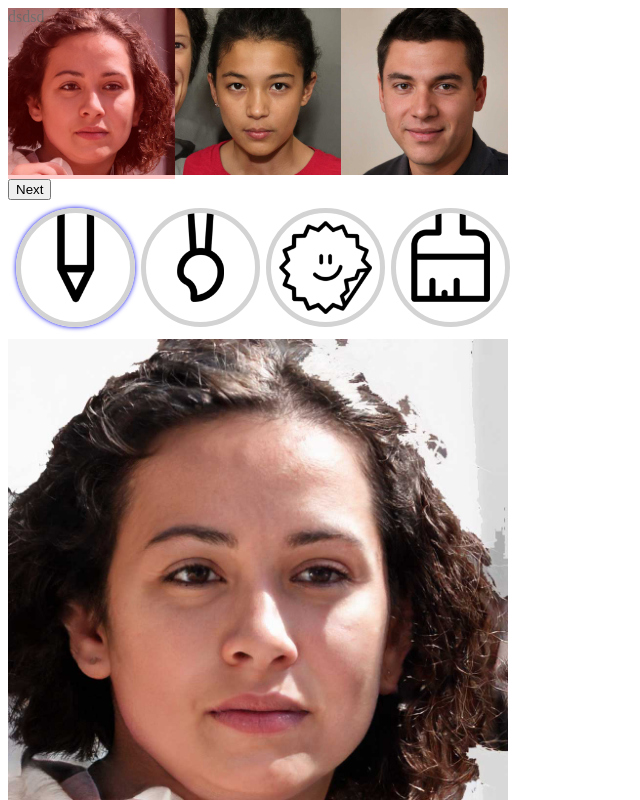
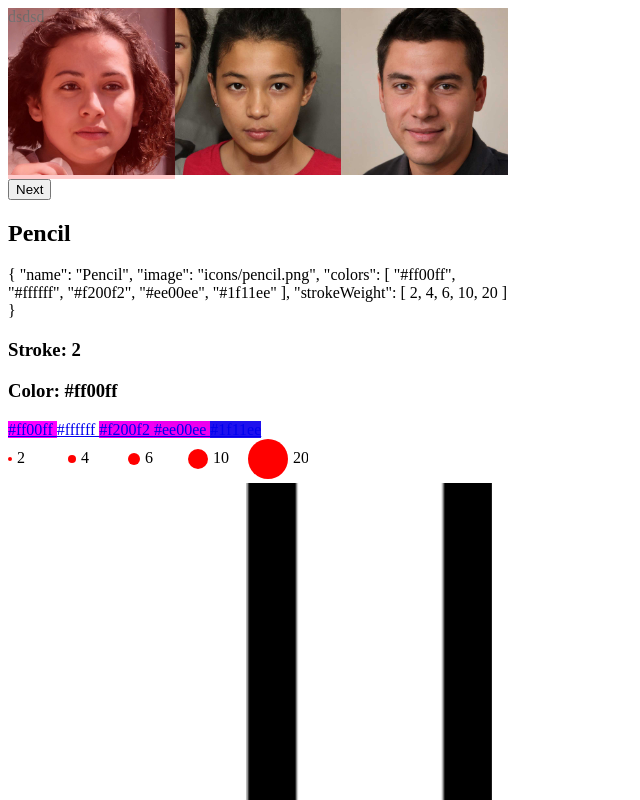
Before and after one commit to youthradio/trackface-draft, a Vue app: page / in a window 1280 px wide. Shown: the top 800 px of the page, without its empty margins (0-640 px from the left). Built offline with nearby package versions, Linux system fonts and the light colour scheme.

Commit message:
stroke colors store and canvas implementation

```diff
--- a/src/components/Canvas.vue
+++ b/src/components/Canvas.vue
@@ -24,7 +24,8 @@ export default {
       isDrawing: false,
       historyPointer: -1,
       history: {
-        points: []
+        points: [],
+        colors: []
       },
       penSet: false,
       main: { canvas: null, ctx: null },
@@ -151,9 +152,10 @@ export default {
         this.layer.canvas.height
       );
       this.history.points.pop();
+      this.history.colors.pop();
       // this.$set(this.history, "points", );
 
-      this.history.points.forEach(points => {
+      this.history.points.forEach((points, historyIndex) => {
         points.forEach((point, i) => {
           if (i <= 0) {
             this.layer.ctx.beginPath();
@@ -161,6 +163,7 @@ export default {
           }
           this.layer.ctx.lineTo(point[0], point[1]);
           this.layer.ctx.stroke();
+          this.layer.ctx.strokeStyle = this.history.colors[historyIndex];
         });
       });
       this.main.ctx.drawImage(
@@ -220,6 +223,11 @@ export default {
         // usint this.$set because vue is not reactivy for array updates
         if (this.history.points[this.historyPointer] === undefined) {
           this.$set(this.history.points, this.historyPointer, []);
+          this.$set(
+            this.history.colors,
+            this.historyPointer,
+            this.UIState.selectedColor
+          );
         }
         const currPoints = this.history.points[this.historyPointer];
         this.$set(
@@ -241,6 +249,7 @@ export default {
       }
       this.layer.ctx.lineTo(points[pos][0], points[pos][1]);
       this.layer.ctx.stroke();
+      this.layer.ctx.strokeStyle = this.history.colors[this.historyPointer];
       this.main.ctx.drawImage(this.layer.canvas, 0, 0);
     },
     // load reference image from store and keep it as blob
--- a/src/components/UiComponent.vue
+++ b/src/components/UiComponent.vue
@@ -1,18 +1,44 @@
 <template>
   <div class="ui-container">
-    <ul class="tool-list">
-      <li class="tool-list-item" v-for="tool in toolsData" :key="tool.name">
-        <a href="#" @click.prevent="setTool(tool)"
-          ><img
-            :class="[
-              'tool-icon',
-              { toolIconEnabled: selectedTool.name == tool.name }
-            ]"
-            :src="require(`../assets/${tool.image}`)"
-          />
+    <h2>{{ toolsData.name }}</h2>
+    <p>{{ toolsData }}</p>
+    <h3>Stroke: {{ selectedStrokeWeight }}</h3>
+    <h3>Color: {{ selectedColor }}</h3>
+    <div class="colors">
+      <span
+        :style="{ backgroundColor: color }"
+        :key="color"
+        v-for="color in toolsData.colors"
+      >
+        <a href="#" @click.prevent="setColor(color)">
+          {{ color }}
         </a>
-      </li>
-    </ul>
+      </span>
+    </div>
+    <div class="strokes">
+      <svg
+        height="40"
+        width="60"
+        :key="`key-${size}`"
+        v-for="size in toolsData.strokeWeight"
+      >
+        <a href="#" @click.prevent="setStrokeWeight(size)">
+          <g>
+            <circle :cx="size" cy="20" :r="size" fill="red" />
+            <text
+              dominant-baseline="middle"
+              alignment-baseline="middle"
+              y="20"
+              :x="5 + 2 * size"
+              class="small"
+            >
+              {{ size }}
+            </text>
+          </g>
+        </a>
+      </svg>
+    </div>
+    <img class="tool-icon" :src="require(`../assets/${toolsData.image}`)" />
   </div>
 </template>
 
@@ -22,18 +48,26 @@ export default {
   props: {},
   data() {
     return {
-      selectedTool: "" //we have the tool's name in our component and could send it to our store
+      selectedColor: null,
+      selectedStrokeWeight: null
     };
   },
   methods: {
-    setTool(tool) {
+    setColor(color) {
+      this.selectedColor = color;
+      this.$store.dispatch("setUIState", { selectedColor: this.selectedColor });
+    },
+    setStrokeWeight(stroke) {
       //would this be to send to the store?
-      this.selectedTool = tool;
-      this.$store.dispatch("setUIState", { selectedTool: this.selectedTool });
+      this.selectedStrokeWeight = stroke;
+      this.$store.dispatch("setUIState", {
+        selectedStrokeWeight: this.selectedStrokeWeight
+      });
     }
   },
   created() {
-    this.selectedTool = this.UIState.selectedTool;
+    this.selectedColor = this.UIState.selectedColor;
+    this.selectedStrokeWeight = this.UIState.selectedStrokeWeight;
   },
   computed: {
     toolsData() {
--- a/src/store/data.js
+++ b/src/store/data.js
@@ -1,10 +1,10 @@
 export default {
-  toolsData: [
-    { name: "Pencil", image: "icons/pencil.png" },
-    { name: "Stroke Brush", image: "icons/strokebrush.png" },
-    { name: "Sticker", image: "icons/sticker.png" },
-    { name: "Brush", image: "icons/paintbrush.png" }
-  ],
+  toolsData: {
+    name: "Pencil",
+    image: "icons/pencil.png",
+    colors: ["#ff00ff", "#ffffff", "#f200f2", "#ee00ee", "#1f11ee"],
+    strokeWeight: [2, 4, 6, 10, 20]
+  },
   referenceImages: [
     {
       name: "A",
--- a/src/store/index.js
+++ b/src/store/index.js
@@ -6,7 +6,8 @@ Vue.use(Vuex);
 
 const state = {
   UIState: {
-    selectedTool: null,
+    selectedColor: null,
+    selectedStrokeWeight: null,
     selectedReferenceImg: null,
     selectedAction: null
   },
@@ -37,10 +38,11 @@ const actions = {
 };
 const mutations = {
   async LOAD_STORE(state) {
-    state.toolsData = data.toolsData.slice();
+    state.toolsData = Object.assign({}, data.toolsData);
     state.referenceImages = data.referenceImages.slice();
     state.UIState.selectedAction = "none";
-    state.UIState.selectedTool = state.toolsData[0];
+    state.UIState.selectedColor = state.toolsData.colors[0];
+    state.UIState.selectedStrokeWeight = state.toolsData.strokeWeight[0];
     state.UIState.selectedReferenceImg = state.referenceImages[0];
     state.progresss = "imageSelection";
     state.testResult.loading = false;
```
